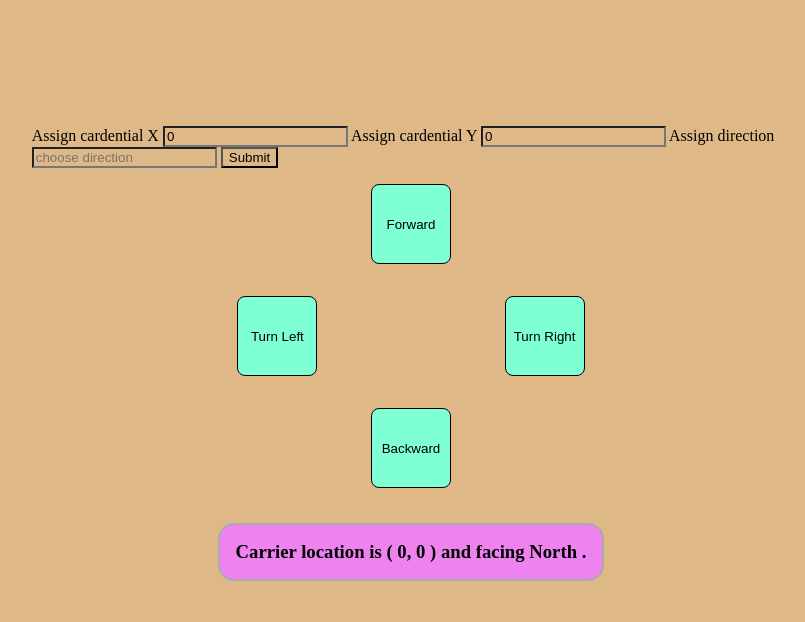
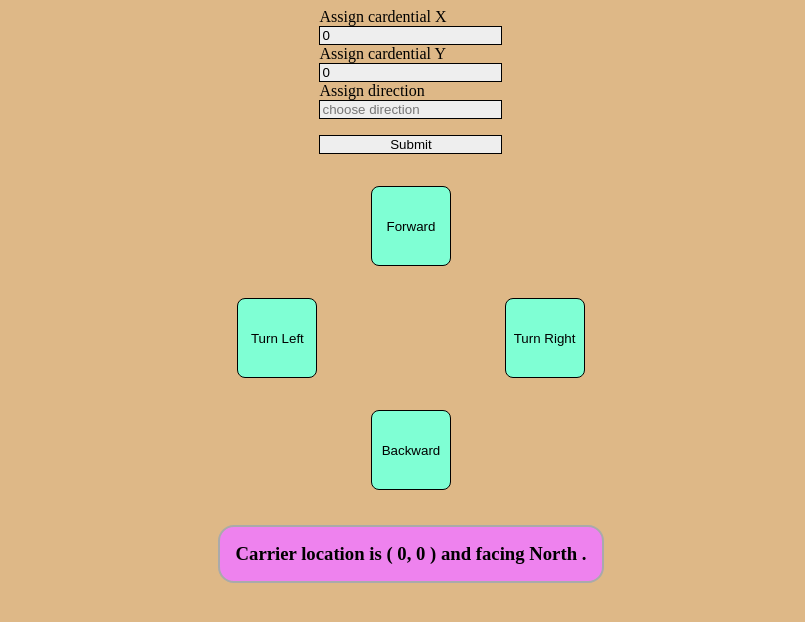
Before and after one commit to hemahafez01/mars-carrier, a plain HTML site: page index.html in a window 1280 px wide. Shown: the whole page, without its empty margins (229-1034 px from the left). Drawn offline with Linux system fonts and the light colour scheme.

Commit message:
Update index.html

```diff
--- a/index.html
+++ b/index.html
@@ -16,9 +16,24 @@
             flex-direction: column;
             align-items: center;
             justify-content: center;
-            margin-top: 10%;
+            /* margin-top: 10%; */
             margin-left: auto;
             margin-right: auto;
+        }
+        #input{
+            display: flex;
+            flex-direction: column;
+        }
+        input{
+            background-color: #eee;
+            border: 1px solid #000;
+        }
+        input:focus{
+            border: solid thick lightblue;
+        }
+        input[type=submit]{
+            margin-top: 1rem;
+            margin-bottom: 1rem;
         }
         .turn{
             width: 50%;
```
